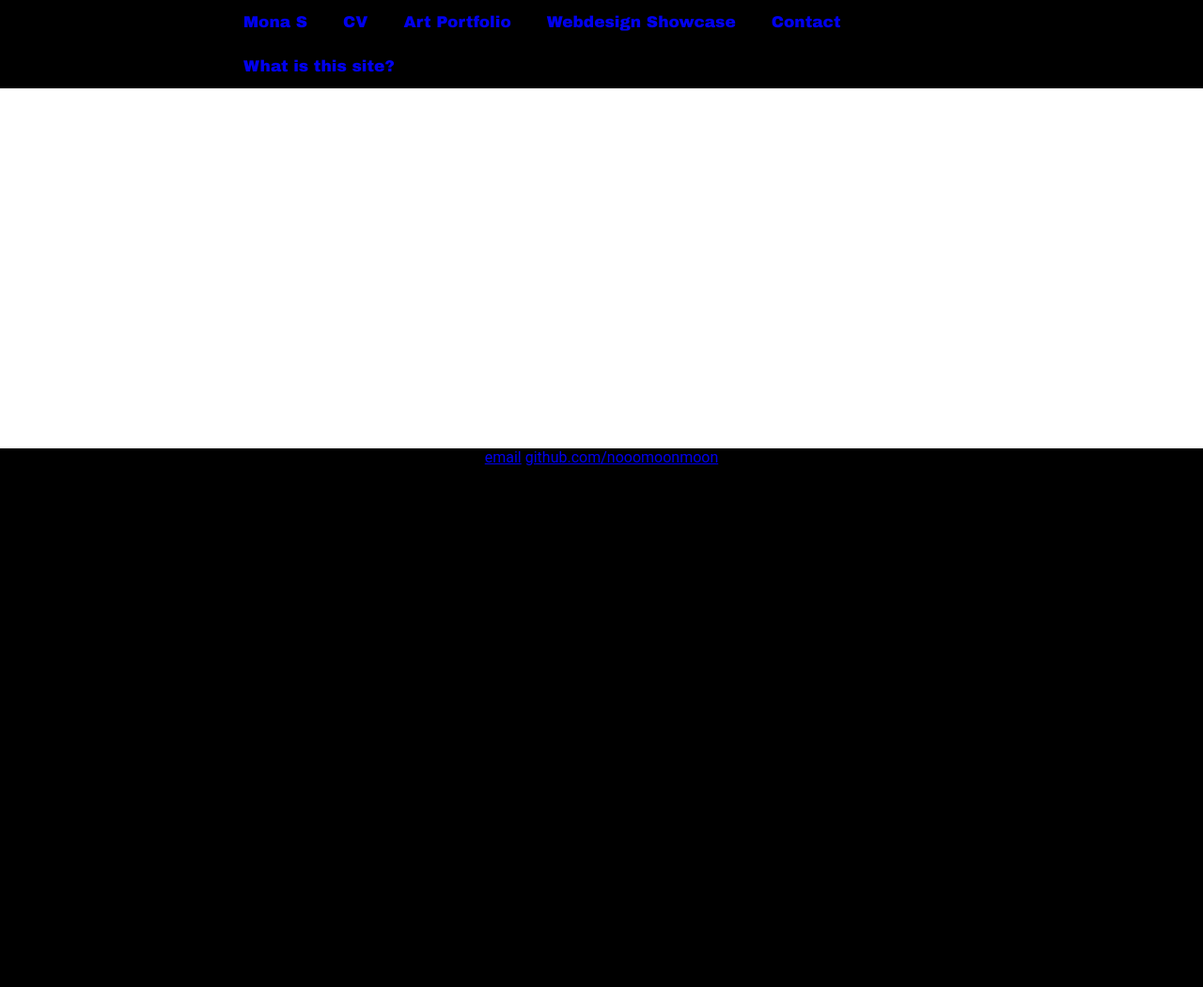
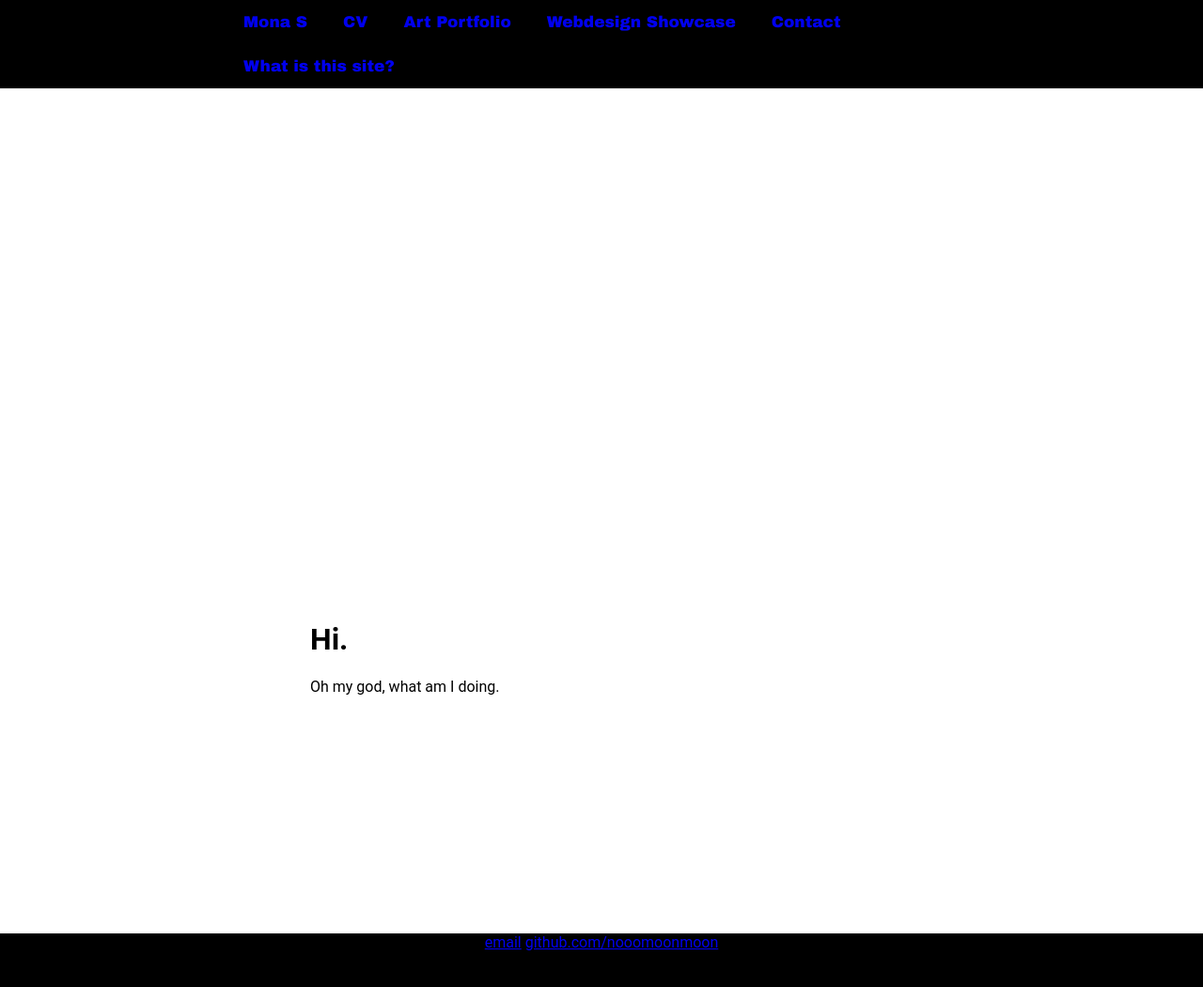
Before and after one commit to nooomoonmoon/nooomoonmoon.github.io, a Jekyll site: the page built from index.html, in a window 1280 px wide and 1076 px high. Shown: the top 1050 px of the window at 94% size. Built offline with Jekyll 4.4.1, drawn with Linux system fonts in a browser that asks for light colours.

Commit message:
Update main.css

```diff
--- a/css/main.css
+++ b/css/main.css
@@ -62,8 +62,8 @@
 					width: 100%;
 					bottom: 0;
 					left: 0;
-					height: 20%;
-					padding-bottom: 30%;
+					height: 3%;
+					padding-bottom: 4%;
 					text-align: center;
 				}
 
```
